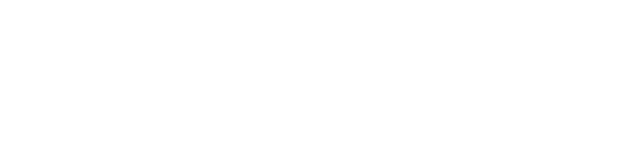
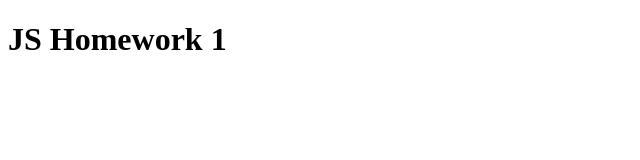
Before and after one commit to shadberry22/goit-js-hw-01, a plain HTML site: page index.html in a window 1280 px wide. Shown: the whole page, without its empty margins (0-640 px from the left). Drawn offline with Linux system fonts and the light colour scheme.

Commit message:
Update index.html

```diff
--- a/index.html
+++ b/index.html
@@ -3,7 +3,10 @@
   <head>
     <meta charset="UTF-8" />
     <meta name="viewport" content="width=device-width, initial-scale=1.0" />
-    <title>Document</title>
+    <title>JS Homework 1</title>
   </head>
-  <body></body>
+
+  <body>
+    <h1>JS Homework 1</h1>
+  </body>
 </html>
```
